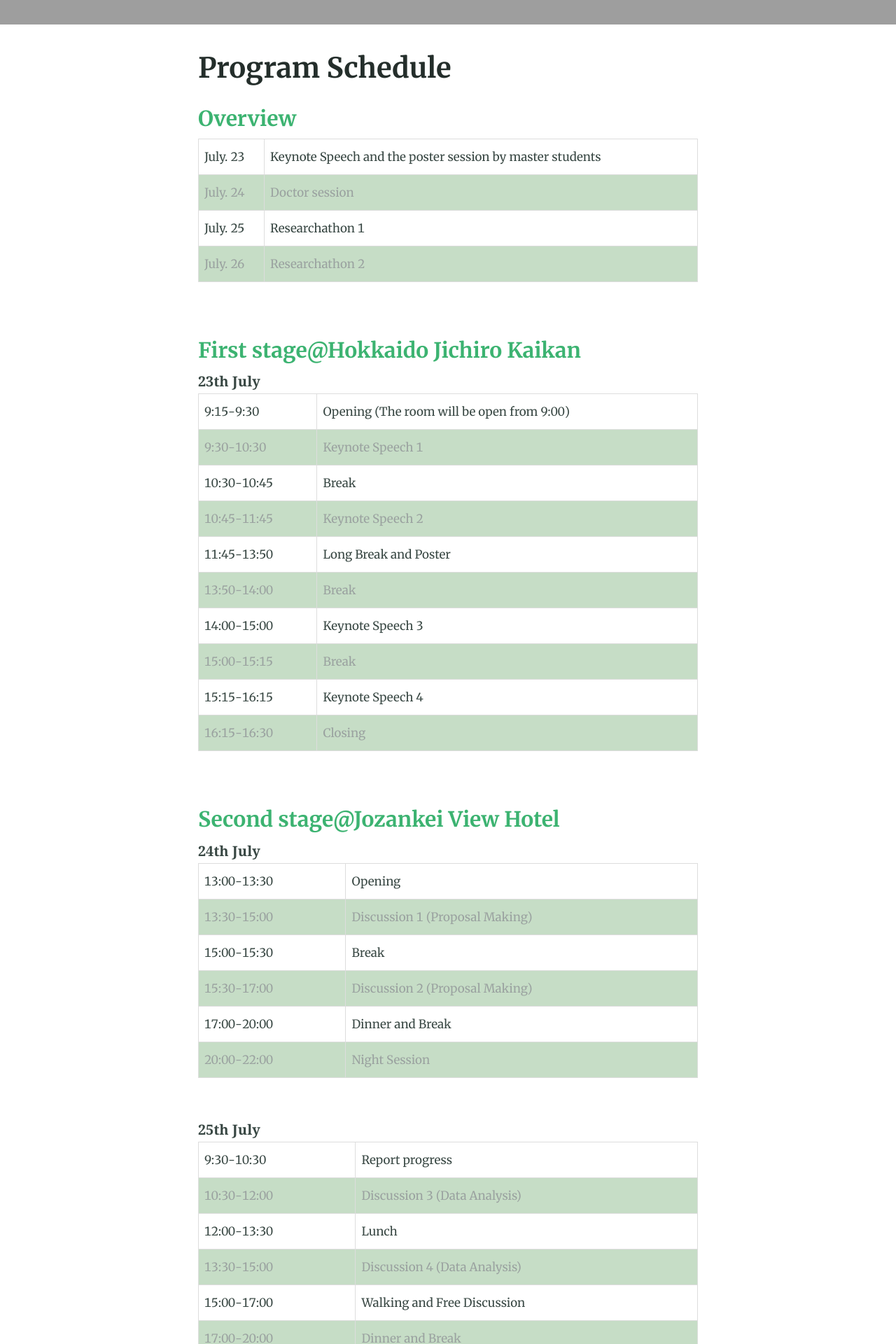
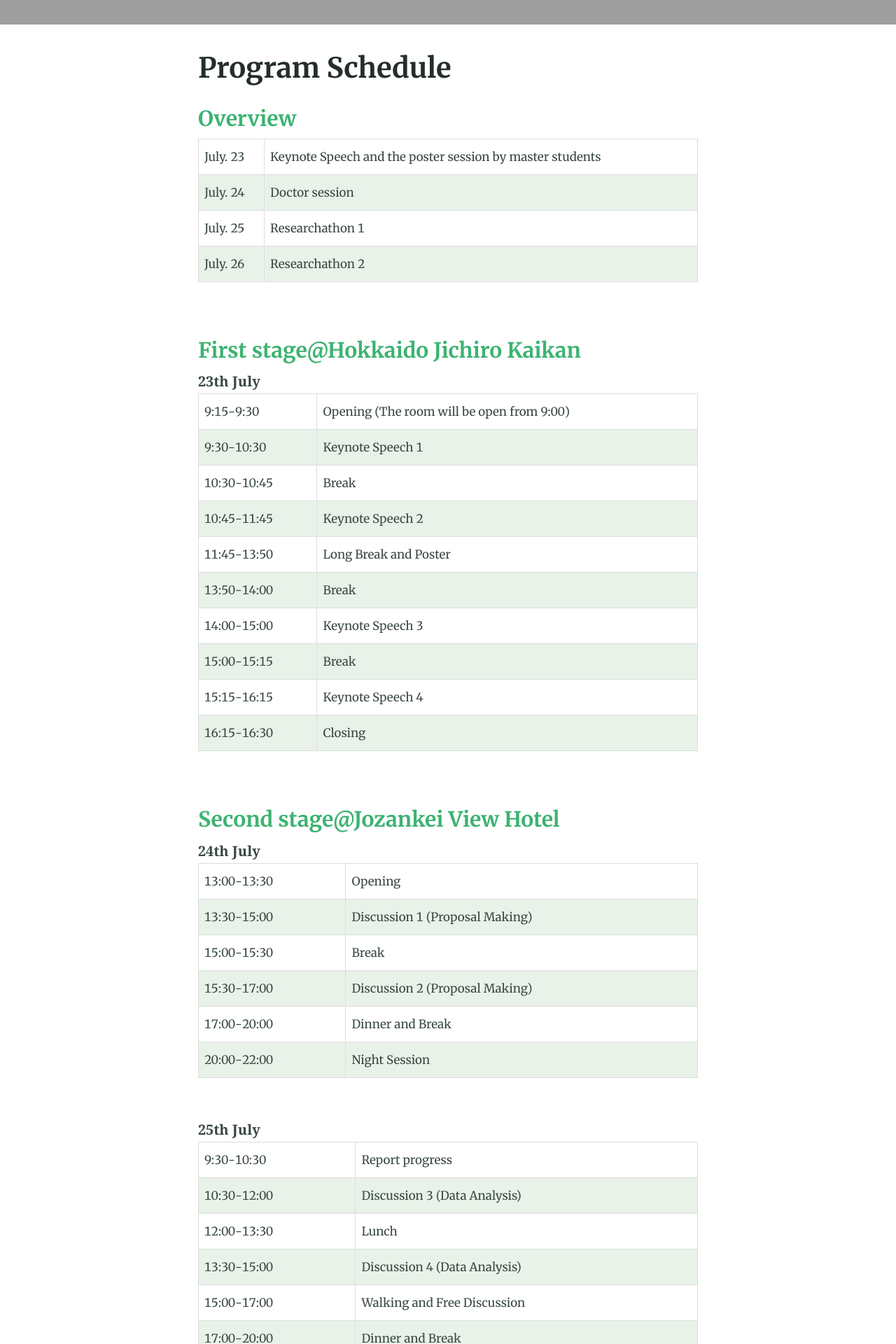
Before and after one commit to msr-asia-summit/msr-asia-summit.github.io, a Jekyll site: the page built from program.md, in a window 1280 px wide. Shown: the part 670-2590 px from the top of the page at 70% size. Built offline with Jekyll 4.4.1, drawn with Linux system fonts in a browser that asks for light colours; grey boxes are pictures that could not be loaded.

Commit message:
Program detail

```diff
--- a/_includes/table-program-second-stage.html
+++ b/_includes/table-program-second-stage.html
@@ -17,9 +17,8 @@
     }
 
     tr:nth-child(even) {
-      background-color: #8fbc8f;
-      opacity: 0.5;
-    }
+      background:rgba(143,188,143,0.2);
+}
 </style>
 <table>
 <b>24th July</b>
```
